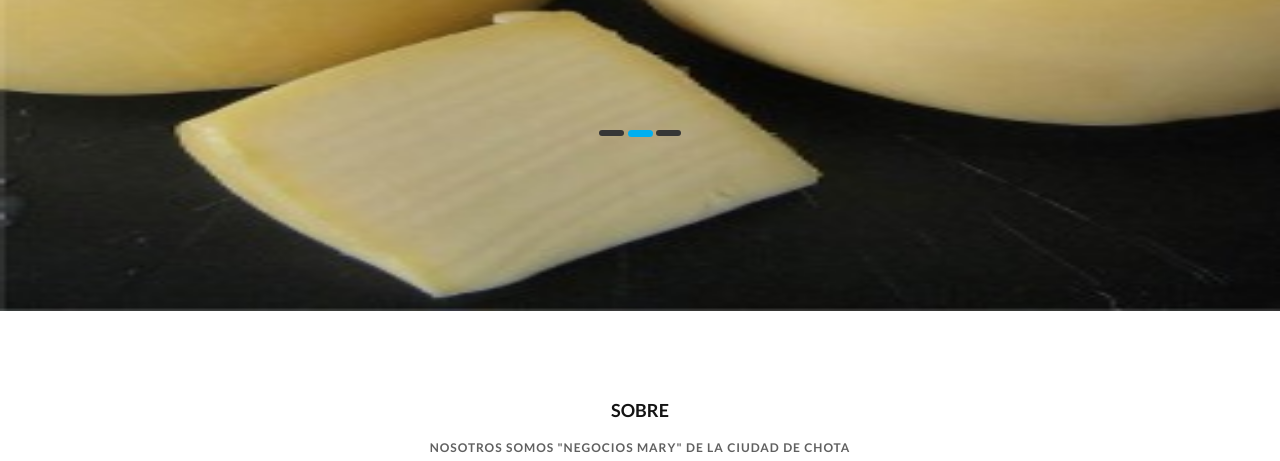
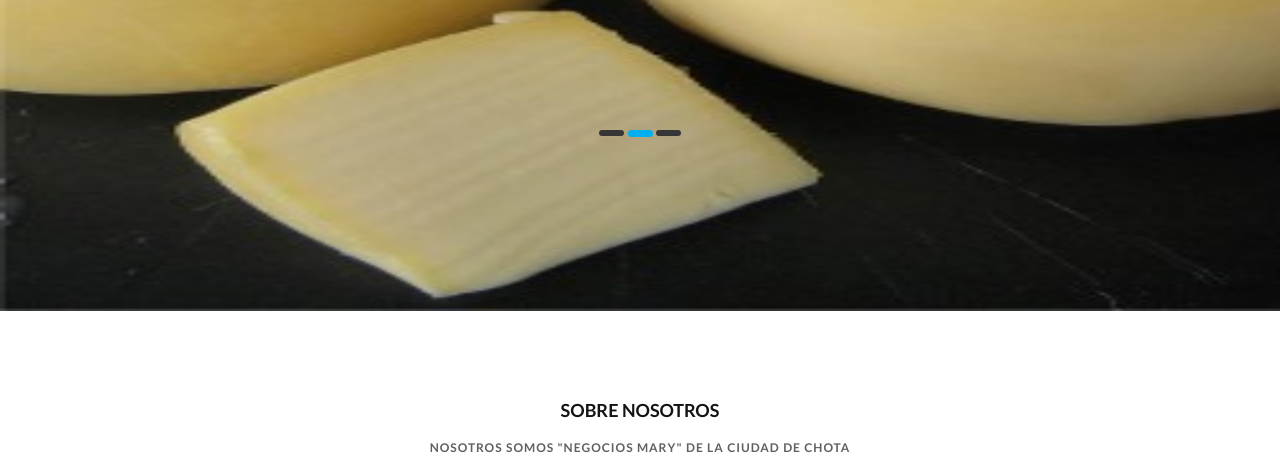
Before and after one commit to CamposLelis/ProyectoTienda, a plain HTML site: page Index.html in a window 1280 px wide. Shown: the part 339-800 px from the top of the page. Drawn offline with nearby package versions, Linux system fonts and the light colour scheme; some packages are replaced by stand-ins of ours; files whose address does not match are found by name.

```diff
--- a/Index.html
+++ b/Index.html
@@ -137,13 +137,13 @@
     </section>
     <!-- Termina el slider -->
 
-    <!-- Comienza sobre nocotros -->
+    <!-- Comienza sobr nocotros -->
     <section id="abt_sec">
         <div class="container">
             <div class="row">
                 <div class="col-lg-12 col-md-12 col-sm-12 col-xs12 ">
                     <div class="title_sec">
-                        <h1>SOBRE</h1>
+                        <h1>sobre nosotros</h1>
                         <h2>NOSOTROS SOMOS "NEGOCIOS MARY" DE LA CIUDAD DE CHOTA</h2>
                     </div>
                 </div>
@@ -155,7 +155,7 @@
             </div>
         </div>
     </section>
-    <!-- termina sobre nosotros -->
+    <!-- termina sobr nosotros -->
 
     <!-- start Counting section-->
     <section id="counting_sec">
```
Also changed, not shown: Imagenes/cocina/logo.png (added).
